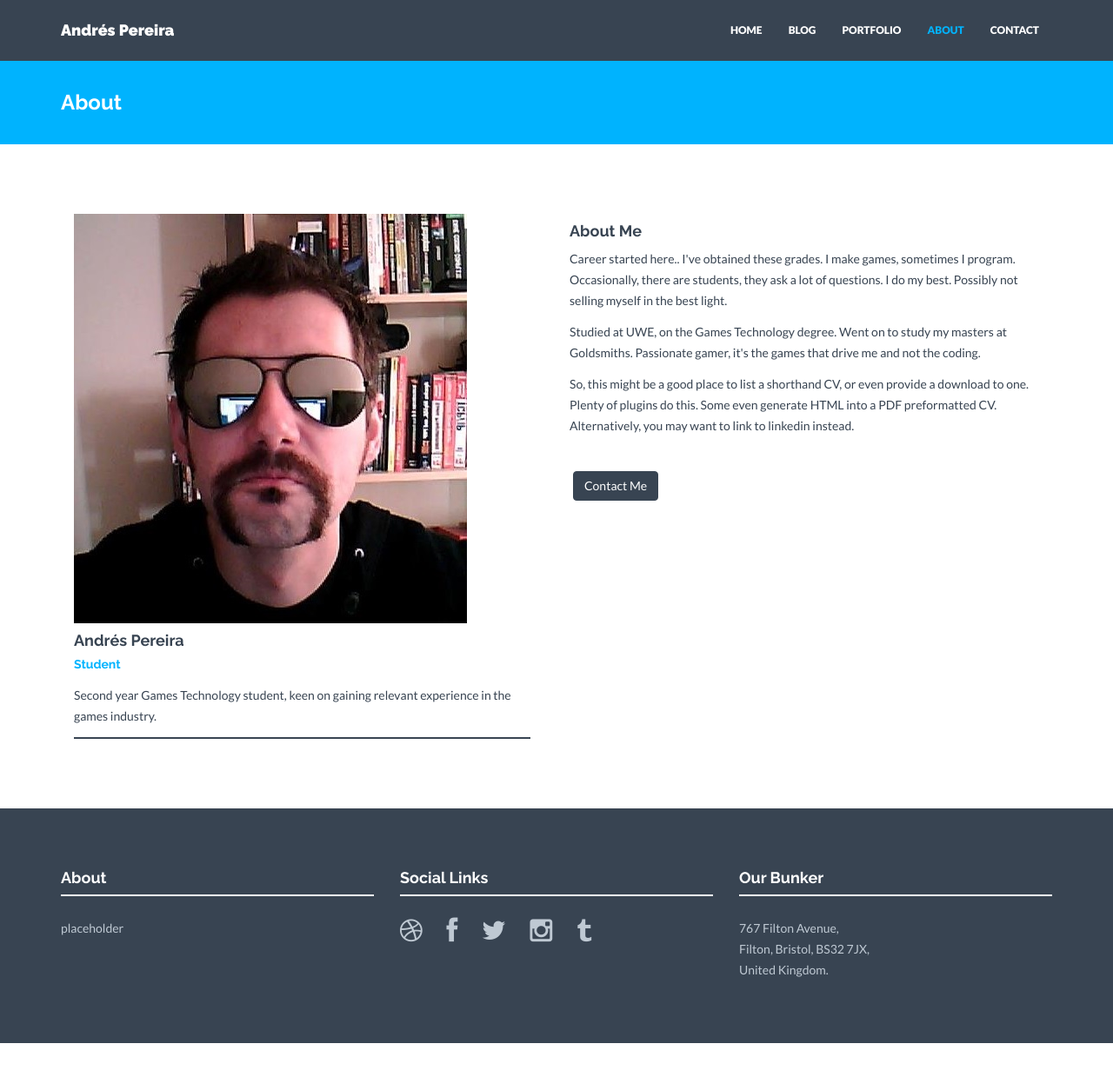
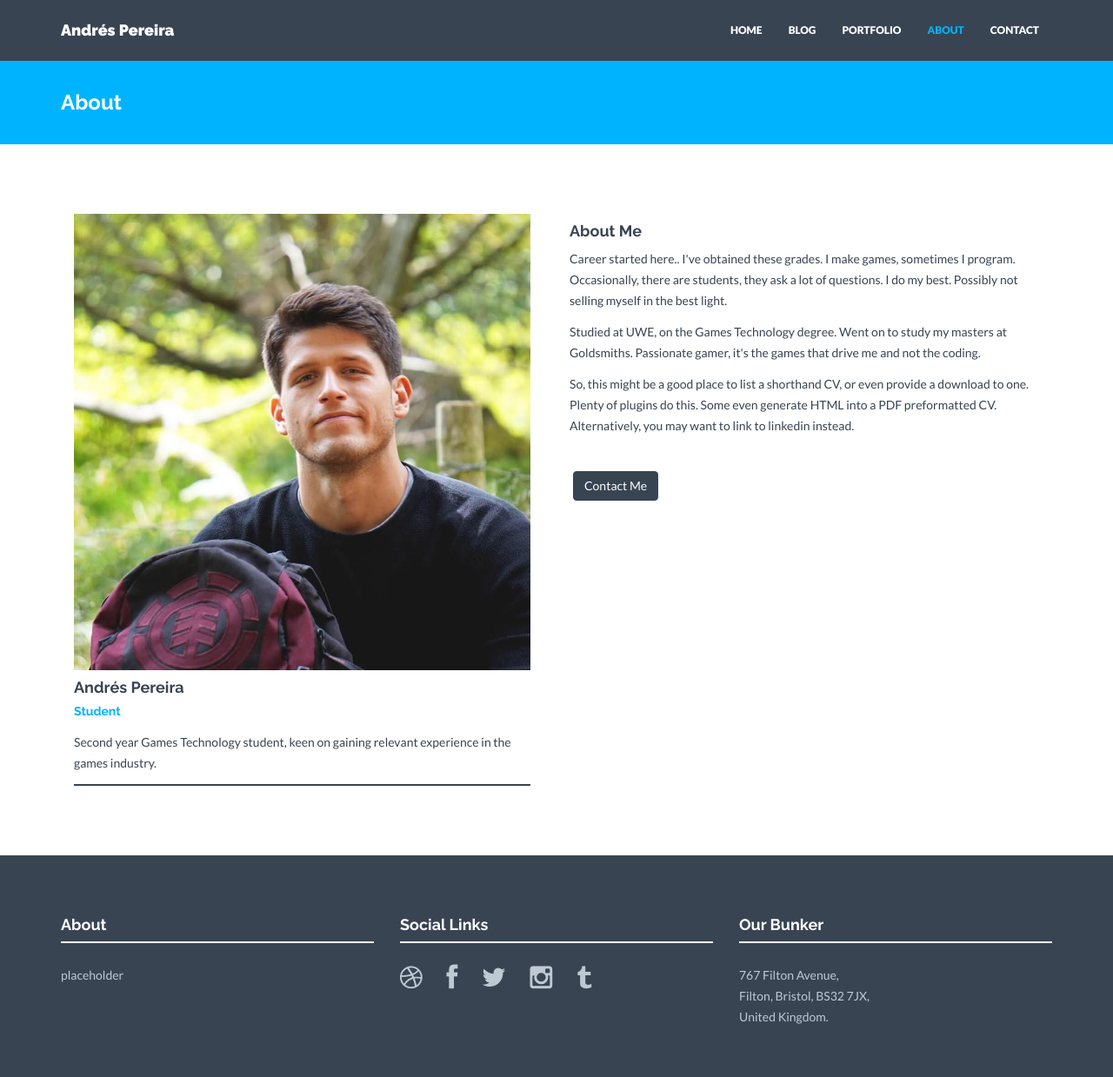
Before and after one commit to AGPO93/AGPO93.github.io, a Jekyll site: the page built from about.html, in a window 1280 px wide and 1254 px high. Shown: the top 1239 px of the window at 87% size. Built offline with Jekyll 4.4.1, drawn with Linux system fonts in a browser that asks for light colours; nearby versions of some CDN libraries.

Commit message:
Update _config.yml

```diff
--- a/_config.yml
+++ b/_config.yml
@@ -66,7 +66,7 @@ members:
   - name: Andrés Pereira
     position: Student
     text: Second year Games Technology student, keen on gaining relevant experience in the games industry.
-    img: profile_1.jpg
+    img: profileAndres.jpg
     social:
       - title: envelope #use for email address
         url: mailto:andres2.pereira@uwe.ac.uk
```
